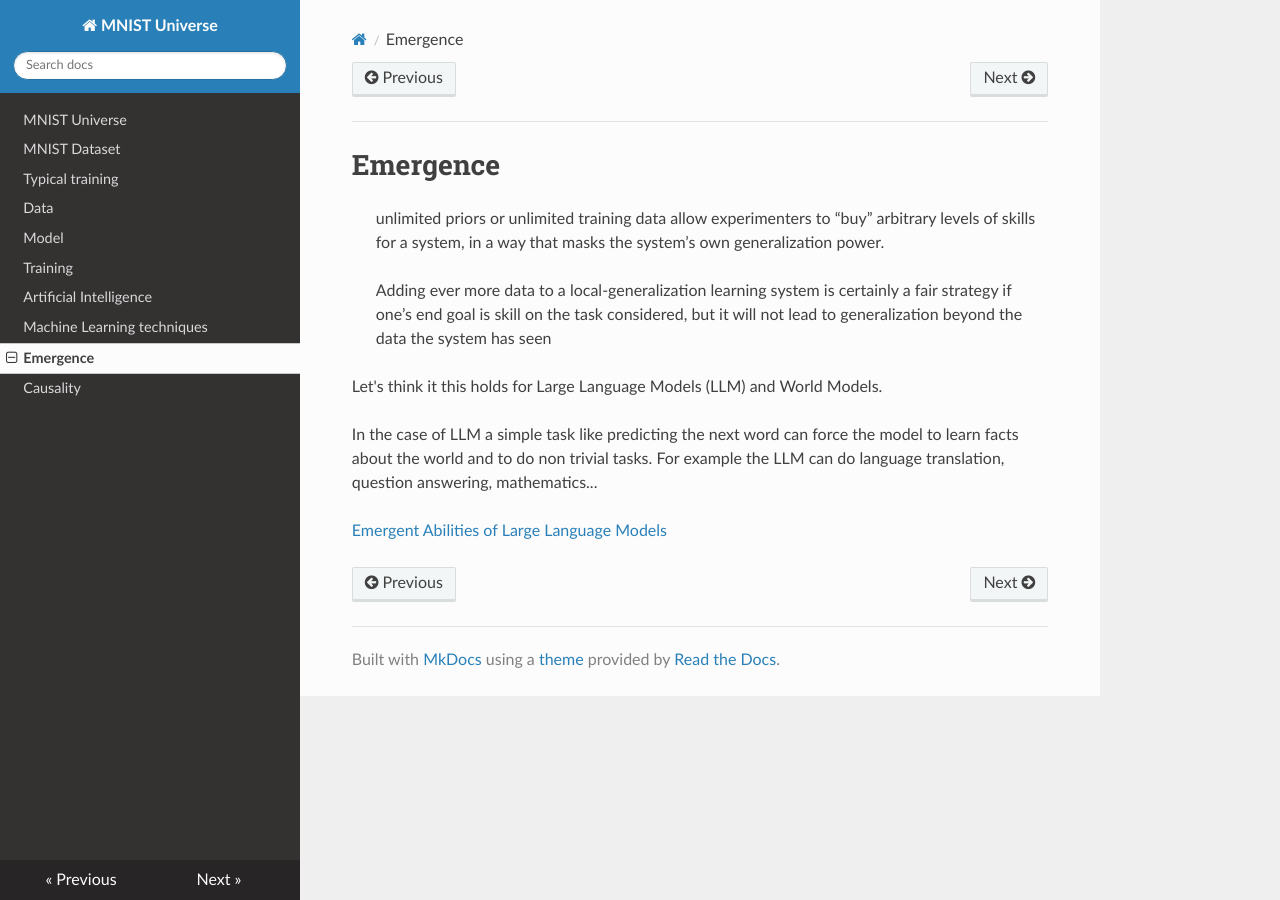
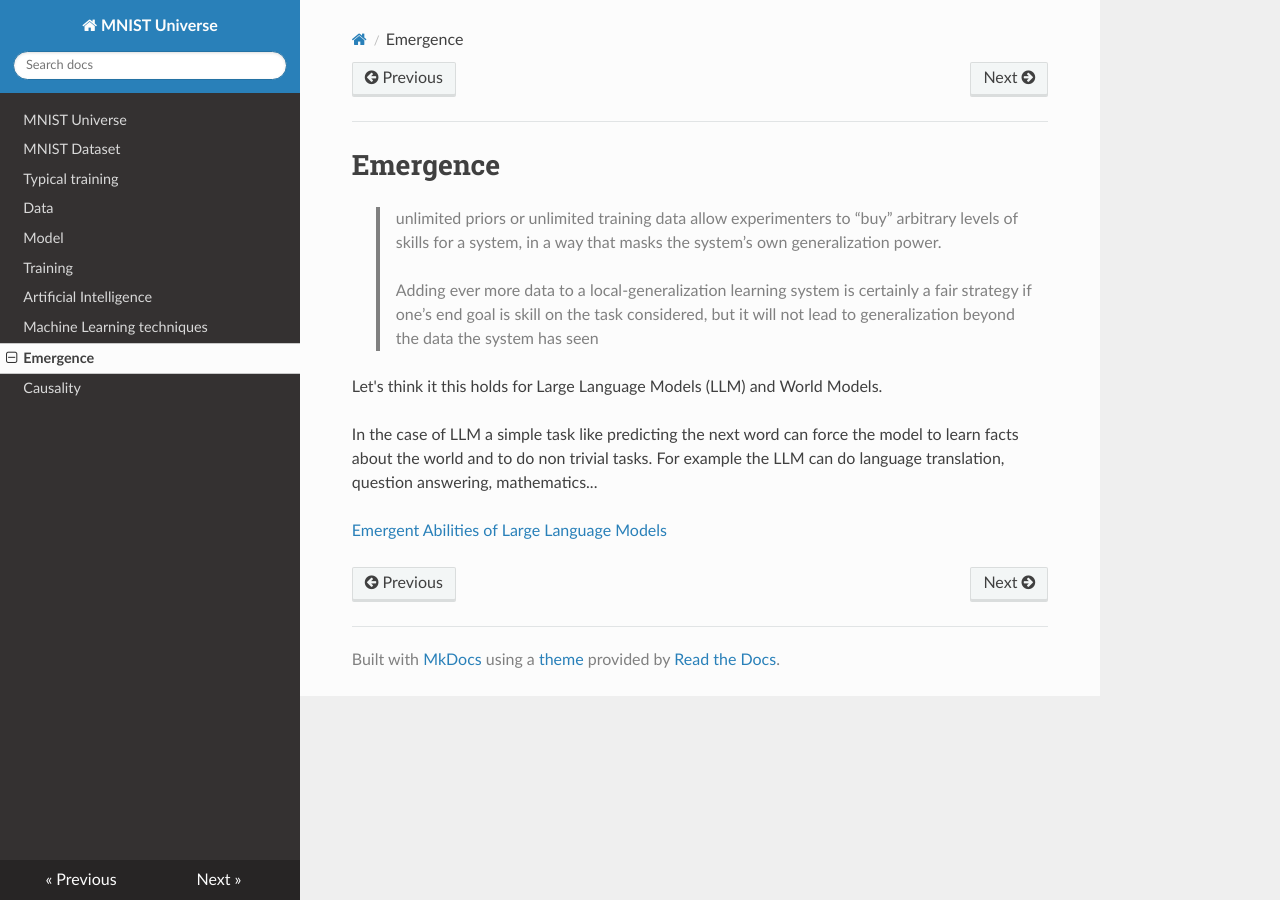
Before and after one commit to ironbar/mnist_universe, an MkDocs documentation site: the page built from docs/07_emergence.md, in a window 1280 px wide. Built offline with MkDocs 1.6.1, drawn with Linux system fonts in a browser that asks for light colours; nearby versions of some CDN libraries.

Commit message:
added css to better show citations

```diff
--- /dev/null
+++ b/docs/css/extra.css
@@ -0,0 +1,5 @@
+blockquote {
+    color: gray;
+    padding: 0 1em;
+    border-left: .25em solid gray;
+}
--- a/mkdocs.yml
+++ b/mkdocs.yml
@@ -8,6 +8,8 @@ theme:
   prev_next_buttons_location: both
 extra_javascript:
   - https://cdnjs.cloudflare.com/ajax/libs/mathjax/2.7.4/MathJax.js?config=TeX-AMS-MML_HTMLorMML
+extra_css:
+  - css/extra.css
 markdown_extensions:
   - mdx_math
   - footnotes
```
